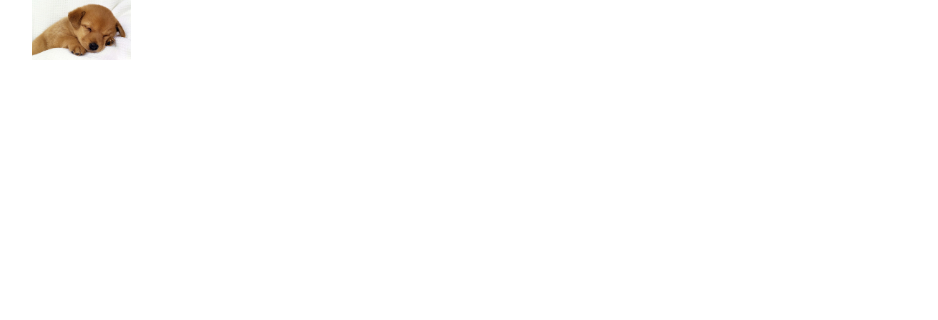
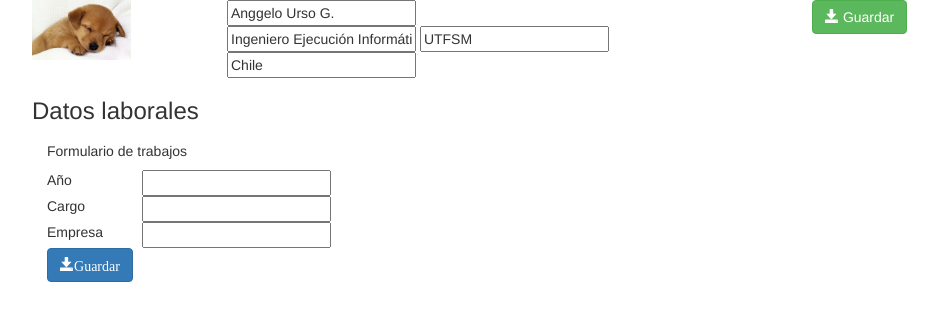
Before and after one commit to aursog/coderhouse-frontend-nivel3, a plain HTML site: page TP1/index.html in a window 1280 px wide. Both pictures are taken after a click on the button "Editar". Shown: the whole page, without its empty margins (38-976 px from the left). Drawn offline with Linux system fonts and the light colour scheme.

Commit message:
Se agregan cambios en CV

```diff
--- a/TP1/index.html
+++ b/TP1/index.html
@@ -21,6 +21,7 @@
                         <div class="ng-hide" id="nombre-persona-input">
                             <input type="text" name="nombre-persona-input" ng-model="persona.nombre" />
                         </div>
+
                         <h4 id="titulo-persona">{{persona.titulo + " - " + persona.casa_estudio + ", " + persona.pais}}</h4>
                         <div class="ng-hide" id="titulo-persona-input">
                             <input type="text" name="titulo-persona" ng-model="persona.titulo" />
@@ -40,6 +41,39 @@
                     </div>
                 </div>
             </div>
+
+            <div class="col-lg-12" id="Laboral" ng-controller="DatosLaborales">
+                <h3>Datos laborales</h3>
+
+                <div id="datosLaboresCaja" ng-repeat="laburo in laburos">
+                    <div class="row">
+                        <div class="col-md-3" class="anio">{{laburo.anio}}</div>
+                        <div class="col-md-1">&nbsp;</div>
+                        <div class="col-md-4" class="cargo">{{laburo.cargo}}</div>
+                        <div class="col-md-4" class="empresa">{{laburo.empresa}}</div>
+                    </div>
+                </div>
+
+                <div id="formularioLaburos" class="col-lg-4">
+                    <h5>Formulario de trabajos</h5>
+                    <div class="row">
+                        <div class="col-md-3">Año</div>
+                        <div class="col-md-9"><input type="text" name="anio" ng-model="new_laburo.anio" /></div>
+
+                        <div class="col-md-3">Cargo</div>
+                        <div class="col-md-9"><input type="text" name="cargo" ng-model="new_laburo.cargo" /></div>
+
+                        <div class="col-md-3">Empresa</div>
+                        <div class="col-md-9"><input type="text" name="empresa" ng-model="new_laburo.empresa" /></div>
+
+                        <div class="col-md-3">
+                            <button type="button" class="btn btn-primary" ng-click="saveLaburo()">
+                                <i class="glyphicon glyphicon-save">Guardar</i>
+                            </button>
+                        </div>
+                    </div>
+                </div>
+            </div>
         </div>
     </div>
 
--- a/TP1/js/main.js
+++ b/TP1/js/main.js
@@ -5,14 +5,14 @@
 var app = angular.module("mycv", []);
 
 app.controller("DatosPersonales", function($scope){
-    var p = {
+    var persona = {
         nombre: "Anggelo Urso G.",
         titulo: "Ingeniero Ejecución Informática",
         casa_estudio: "UTFSM",
         pais: "Chile"
-    }
+    };
 
-    $scope.persona = p;
+    $scope.persona = persona;
 
     $scope.openEditInput = function() {
         // Primero escondemos inputs
@@ -20,6 +20,31 @@ app.controller("DatosPersonales", function($scope){
         $('#titulo-persona').addClass("ng-hide");
         $('#editButton').addClass("ng-hide");
 
+        // Segundo, desplegamos lo que nos interesa
+        $('#nombre-persona-input').removeClass("ng-hide");
+        $('#titulo-persona-input').removeClass("ng-hide");
+        $('#saveButton').removeClass("ng-hide");
+    }
 
+    $scope.saveChanges = function() {
+        // Primero escondemos inputs
+        $('#nombre-persona').removeClass("ng-hide");
+        $('#titulo-persona').removeClass("ng-hide");
+        $('#editButton').removeClass("ng-hide");
+
+        // Segundo, desplegamos lo que nos interesa
+        $('#nombre-persona-input').addClass("ng-hide");
+        $('#titulo-persona-input').addClass("ng-hide");
+        $('#saveButton').addClass("ng-hide");
     }
 });
+
+app.controller("DatosLaborales", function($scope){
+    var laburos = [];
+
+    $scope.saveLaburo = function() {
+        laburos.push($scope.new_laburo);
+    }
+
+    $scope.laburos = laburos;
+});
```
